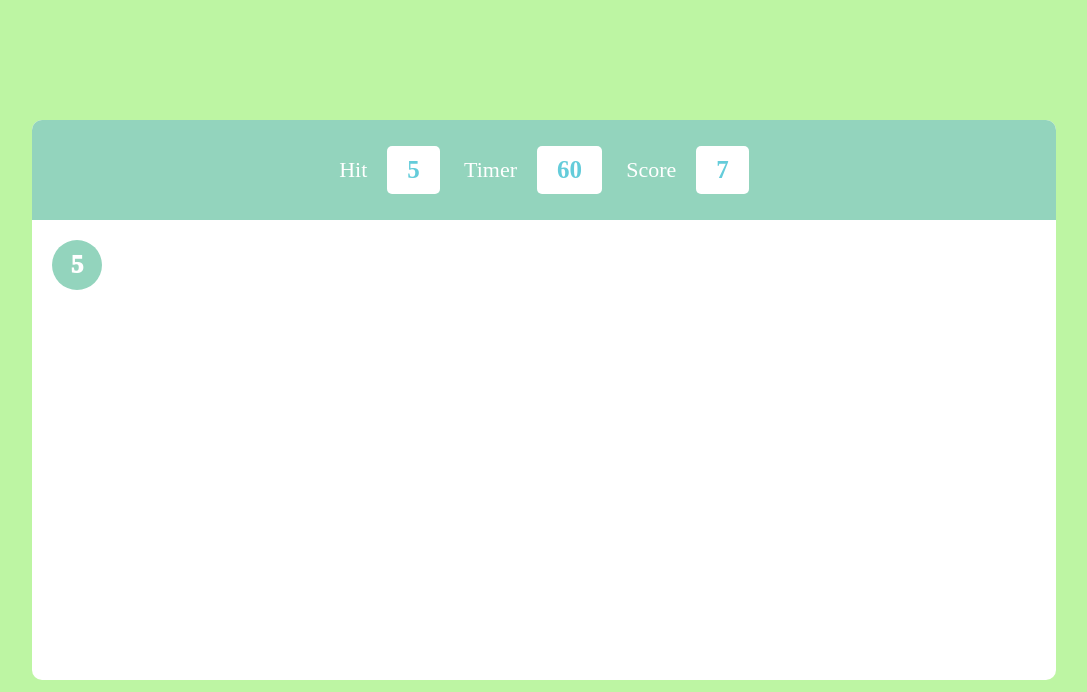
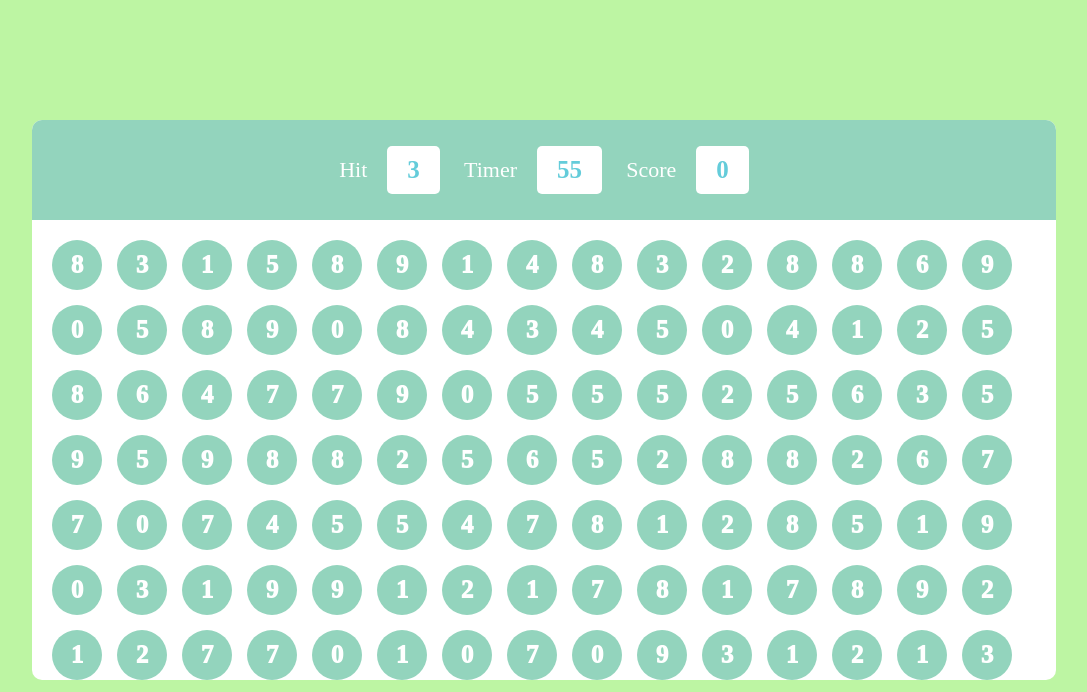
Before and after one commit to ghagevaibhav/Bubble-Game, a plain HTML site: page index.html in a window 1280 px wide. Shown: the whole page, without its empty margins (96-1183 px from the left). Drawn offline with Linux system fonts and the light colour scheme.

Commit message:
last phase

```diff
--- a/index.html
+++ b/index.html
@@ -12,19 +12,18 @@
             <div id="ptop">
                 <div id="elem">
                     <h2>Hit</h2>
-                    <div id="box">5</div>
+                    <div id="hitval" class="box">5</div>
                 </div>
                 <div id="elem">
                     <h2>Timer</h2>
-                    <div id="box">60</div>
+                    <div id="timerval" class="box">60</div>
                 </div>
                 <div id="elem">
                     <h2>Score</h2>
-                    <div id="box">7</div>
+                    <div id="scoreval" class="box">0</div>
                 </div>
             </div>
             <div id="pbtm">
-                <div id="bubble">5</div>
             </div>
         </div>
     </div>
--- a/index.js
+++ b/index.js
@@ -0,0 +1,46 @@
+var timer = 60;
+var score = 0;
+var hit = 0;
+
+function score(){
+    score += 10;
+    document.querySelector("#scoreval").textContent = score;
+}
+
+function newHit(){
+    hit = Math.floor(Math.random() * 10);
+    document.querySelector("#hitval").textContent = hit;
+}
+
+function bubbles()
+{   var clutter = "";
+    for(var i = 0; i <= 183; i++){
+        clutter+=`<div id="bubble">${Math.floor(Math.random() * 10)}</div>`
+    }
+
+    document.querySelector("#pbtm").innerHTML = clutter;
+}
+
+function runTimer(){
+    var timerStart = setInterval(()=>{
+        if(timer > 0){
+            timer--;
+            document.querySelector("#timerval").textContent = timer;
+        }
+        else{
+            clearInterval(timerStart);
+        }
+    }, 1000);
+}
+
+document.querySelector("#pbtm").addEventListener("click", (dets)=>{
+    var num = Number(dets.target.textContent)
+    if(hit == num) score();
+    bubbles();
+    newHit();
+})
+
+
+newHit()
+runTimer();
+bubbles();
--- a/styles.css
+++ b/styles.css
@@ -52,7 +52,7 @@ html, body{
     font-size: 22px;
 }
 
-#box{
+.box{
     color: rgb(100, 204, 218);
     font-weight: 700;
     font-size: 25px;
@@ -62,6 +62,9 @@ html, body{
 }
 
 #pbtm{
+    display: flex;
+    flex-wrap: wrap;
+    gap: 15px;
     width: 100%;
     height: calc(100% - 100px);
     padding: 20px;
```
